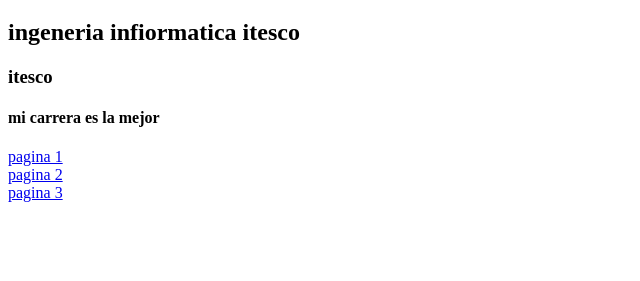
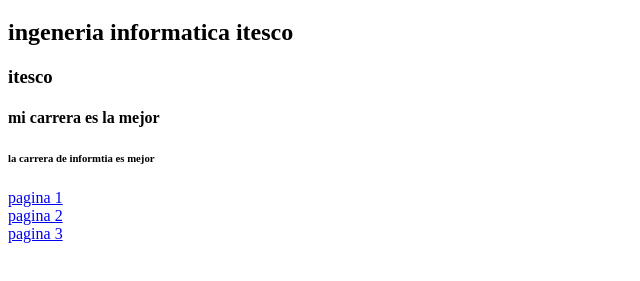
Before and after one commit to karen-yareli/Miproyecto, a plain HTML site: page index.html in a window 1280 px wide. Shown: the part 61-342 px from the top of the page, without its empty margins (0-640 px from the left). Drawn offline with Linux system fonts and the light colour scheme.

Commit message:
actualizando index y pagina uno

```diff
--- a/index.html
+++ b/index.html
@@ -2,7 +2,7 @@
 <html lang="en">
   <head>
     <meta charset="UTF-8" />
-    <meta http-equiv="X-UA-Compatible" content="IE=edge" />
+
     <meta name="viewport" content="width=device-width, initial-scale=1.0" />
     <title>MI PAGINA WEB</title>
   </head>
@@ -10,9 +10,11 @@
   <body>
 
     <h1>MI PAGINA</h1>
-    <h2>ingeneria infiormatica itesco</h2>
+    <h2>ingeneria informatica itesco</h2>
     <h3>itesco</h3>
     <h4>mi carrera es la mejor</h4>
+    <h6>la carrera de informtia es mejor </h6>
+
 
 
     <a href="pagina1.html"> pagina 1 </a>
```
Also changed, not shown: pagina1.html (+1 -1 lines).
